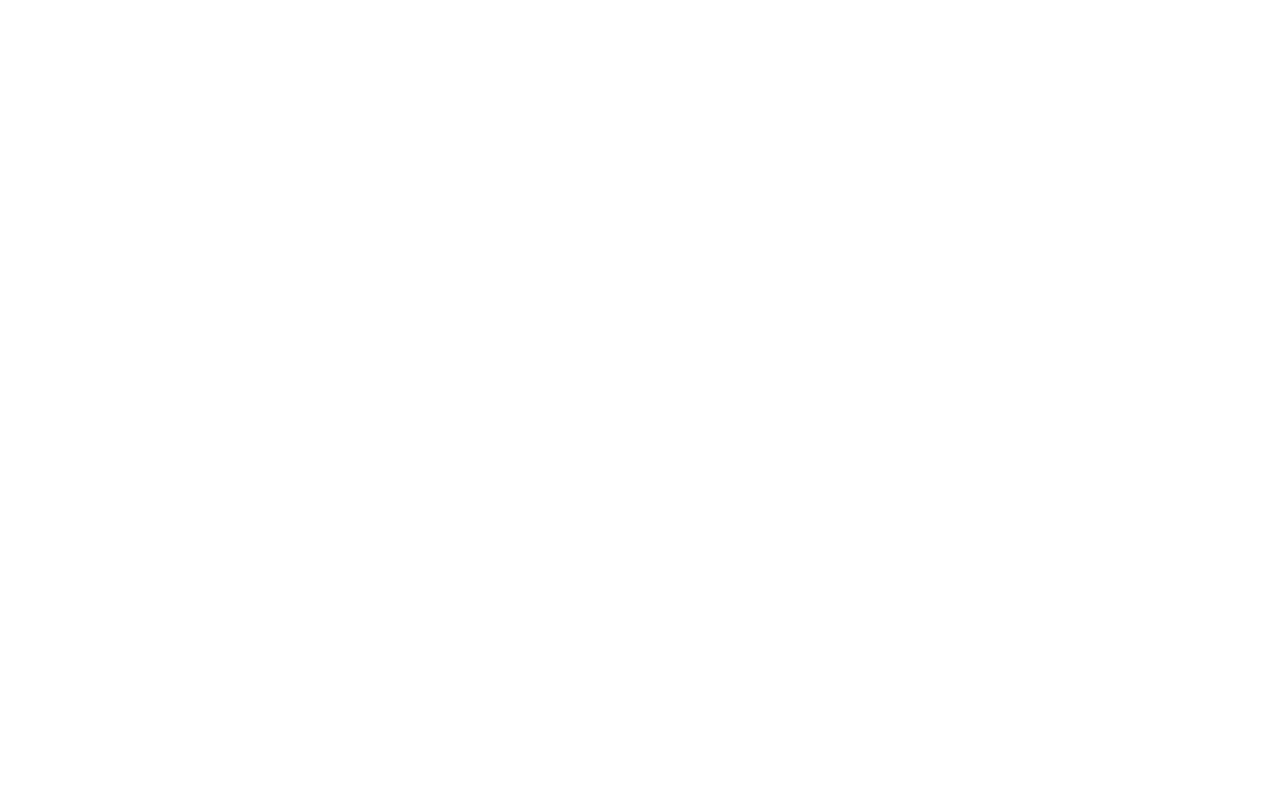
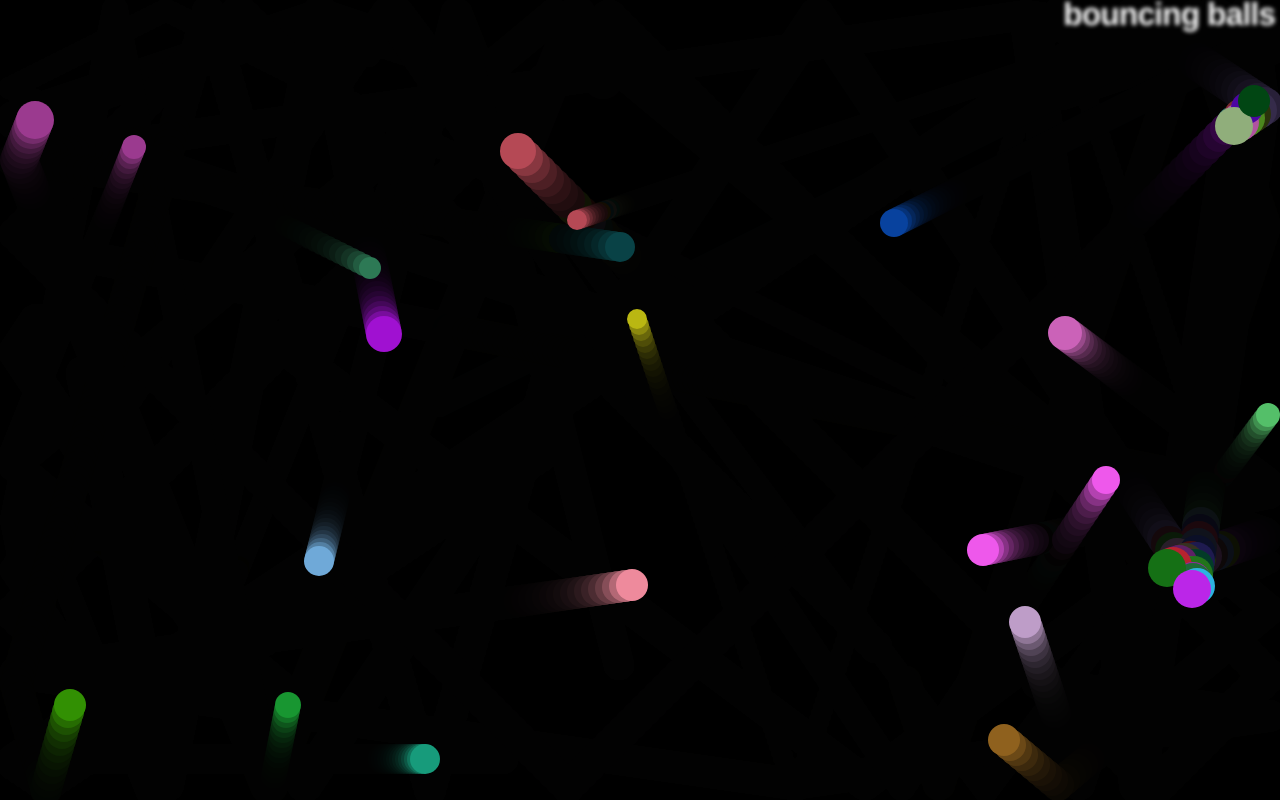
Before and after one commit to xoxostardust/bouncyballs, a plain HTML site: page index.html in a window 1280 px wide. Drawn offline with Linux system fonts and the light colour scheme.

Commit message:
og program

```diff
--- a/index.html
+++ b/index.html
@@ -2,7 +2,7 @@
 <html>
   <head>
     <meta charset="utf-8">
-    <title>[Your Name Here]'s Bouncing balls</title>
+    <title>Gabrielle's Bouncing balls</title>
     <link rel="stylesheet" href="style.css">
   </head>
 
--- a/main.js
+++ b/main.js
@@ -12,3 +12,87 @@
   const num = Math.floor(Math.random() * (max - min + 1)) + min;
   return num;
 }
+
+function Ball(x, y, velX, velY, color, size) {
+  this.x = x;
+  this.y = y;
+  this.velX = velX;
+  this.velY = velY;
+  this.color = color;
+  this.size = size;
+}
+
+Ball.prototype.draw = function() {
+  ctx.beginPath();
+  ctx.fillStyle = this.color;
+  ctx.arc(this.x, this.y, this.size, 0, 2 * Math.PI);
+  ctx.fill();
+}
+
+Ball.prototype.update = function() {
+  if ((this.x + this.size) >= width) {
+    this.velX = -(this.velX);
+  }
+
+
+if ((this.x - this.size) <= 0) {
+  this.velX = -(this.velX);
+}
+
+if ((this.y + this.size) >= height) {
+  this.velY = -(this.velY);
+}
+
+if ((this.y - this.size) <= 0) {
+  this.velY = -(this.velY);
+}
+
+this.x += this.velX;
+this.y += this.velY;
+}
+
+let balls = [];
+
+while (balls.length <25) {
+  let size = random(10,20);
+  let ball = new Ball(
+    // ball position drawn one ball width, away from edge 4 errors
+    random(0 + size,width - size),
+    random(0 + size,height - size),
+    random(-7,7),
+    random(-7,7),
+    'rgb(' + random(0,255) + ',' + random(0,255) + ',' + random(0,255) +')',
+    size
+  );
+
+  balls.push(ball);
+}
+
+function loop() {
+  ctx.fillStyle = 'rgba(0,0,0,0.25)';
+  ctx.fillRect(0,0,width,height);
+
+  for (let i = 0; i < balls.length; i++) {
+    balls[i].draw();
+    balls[i].collisionDetect();
+    balls[i].update();
+  }
+
+  requestAnimationFrame(loop);
+}
+
+Ball.prototype.collisionDetect = function() {
+  for (let j = 0; j < balls.length; j++) {
+    if (!(this === balls[j])) {
+      const dx = this.x - balls[j].x;
+      const dy = this.y - balls[j].y;
+      const distance = Math.sqrt(dx * dx + dy * dy);
+
+      if (distance < this.size + balls[j].size) {
+        balls[j].color = this.color = 'rgb(' + random(0,255) + ',' + random(0,255) + ',' + random(0,255) +')';
+      }
+    }
+  }
+}
+
+loop()
```
